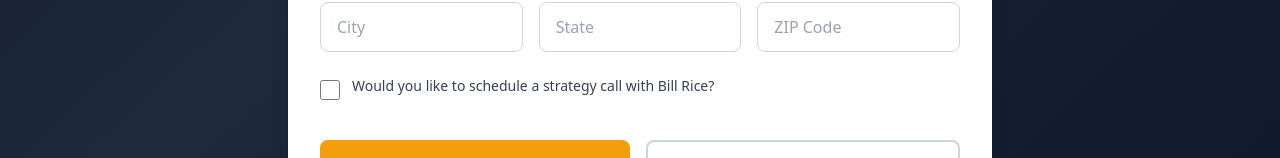
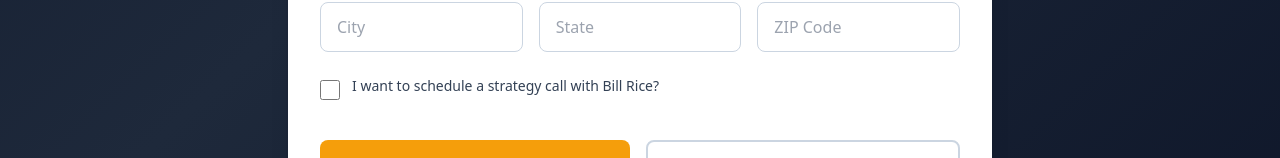
Before and after one commit to billriceusa/lead-buyer-playbook, a Next.js app: page /request-paperback in a window 1280 px wide. Shown: the part 906-1064 px from the top of the page. Built offline with nearby package versions, Linux system fonts and the light colour scheme.

Commit message:
Update strategy call checkbox label text

```diff
--- a/app/request-paperback/page.tsx
+++ b/app/request-paperback/page.tsx
@@ -258,7 +258,7 @@ export default function RequestPaperbackPage() {
                 className="mt-1 w-5 h-5 text-amber-600 border-slate-300 rounded focus:ring-amber-500"
               />
               <label htmlFor="strategyCall" className="ml-3 text-sm text-slate-700">
-                Would you like to schedule a strategy call with Bill Rice?
+                I want to schedule a strategy call with Bill Rice?
               </label>
             </div>
 
```
